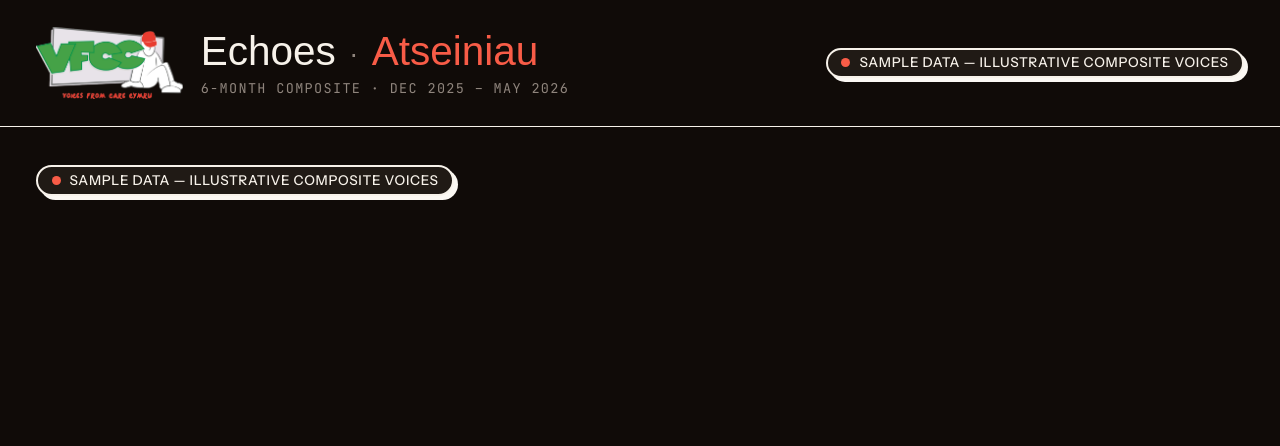
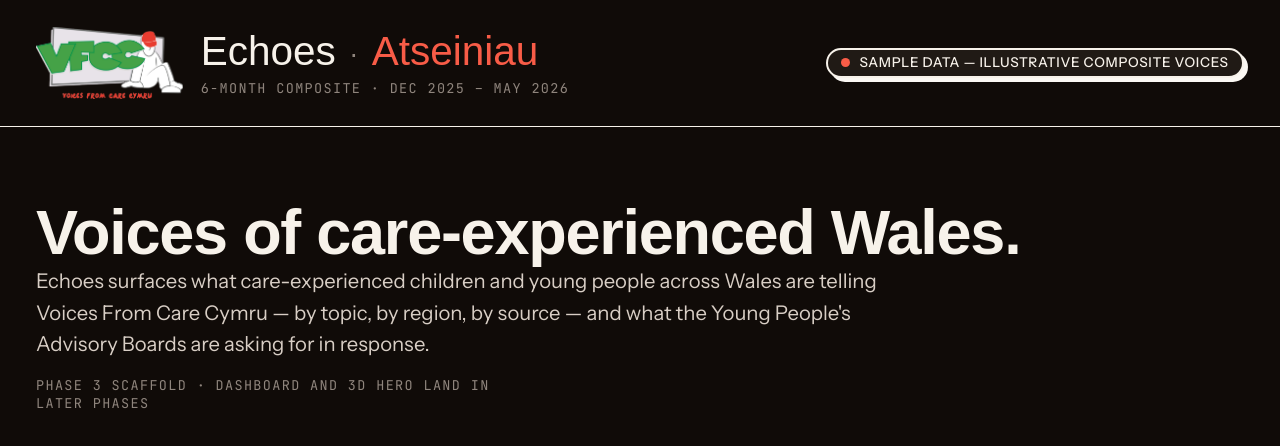
Before and after one commit to ArmandBlossoms/project-echoes-kimi-k2, a Next.js app: page / in a window 1280 px wide. Shown: the top 446 px of the page. Built offline with nearby package versions, Linux system fonts and the light colour scheme; a web font is replaced by a local one.

Commit message:
feat(landing): placeholder landing copy honouring VFCC tone rules

```diff
--- a/src/app/page.tsx
+++ b/src/app/page.tsx
@@ -1,9 +1,26 @@
-import { DemoDataBadge } from "@/components/demo-data-badge";
-
 export default function Page() {
   return (
-    <main className="p-8">
-      <DemoDataBadge />
-    </main>
+    <section className="px-8 py-16">
+      <h1
+        className="text-6xl leading-tight"
+        style={{
+          fontFamily: "var(--font-display), serif",
+          color: "var(--fg-1)",
+        }}
+      >
+        Voices of care-experienced Wales.
+      </h1>
+      <p className="mt-6 max-w-prose text-lg" style={{ color: "var(--fg-2)" }}>
+        Echoes surfaces what care-experienced children and young people across Wales are telling
+        Voices From Care Cymru — by topic, by region, by source — and what the Young People&apos;s
+        Advisory Boards are asking for in response.
+      </p>
+      <p
+        className="mt-3 text-xs uppercase tracking-widest"
+        style={{ color: "var(--fg-3)", fontFamily: "var(--font-mono), monospace" }}
+      >
+        Phase 3 scaffold · dashboard and 3D hero land in later phases
+      </p>
+    </section>
   );
 }
```
Also changed, not shown: 1 other file (tests, documents, lock files or other folders).
